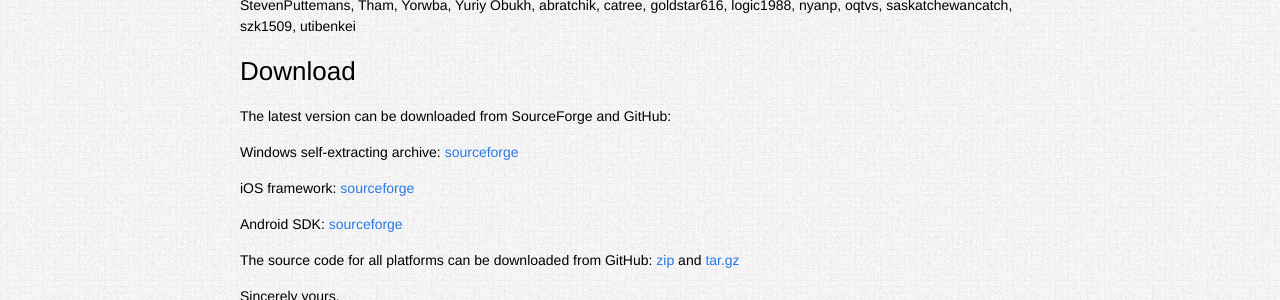
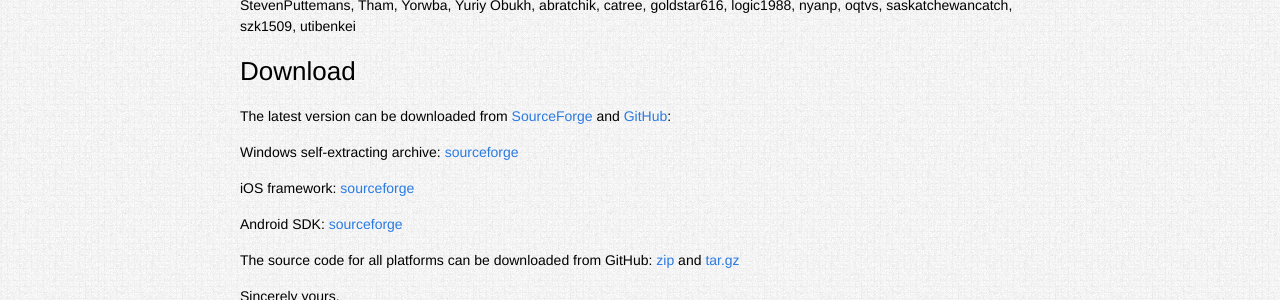
Before and after one commit to opencv-infrastructure/opencv.org, a Jekyll site: the page built from _posts/2017-08-03-opencv-3-3.html, in a window 1280 px wide. Shown: the part 1553-1853 px from the top of the page. Built offline with Jekyll 4.4.1, drawn with Linux system fonts in a browser that asks for light colours; part of the change alters nothing that is shown.

```diff
--- a/_posts/2017-08-03-opencv-3-3.html
+++ b/_posts/2017-08-03-opencv-3-3.html
@@ -47,7 +47,7 @@ title: OpenCV 3.3
 
 <h3>Download</h3>
 
-<p>The latest version can be downloaded from SourceForge and GitHub:</p>
+<p>The latest version can be downloaded from <a href="{{ site.link_sf }}/">SourceForge</a> and <a href="{{ site.link_gh }}/opencv/releases/tag/3.3.0">GitHub</a>:</p>
 
 <p>Windows self-extracting archive: <a href="{{ site.link_sf }}/files/opencv-win/3.3.0/opencv-3.3.0-vc14.exe/download">sourceforge</a></p>
 
```
